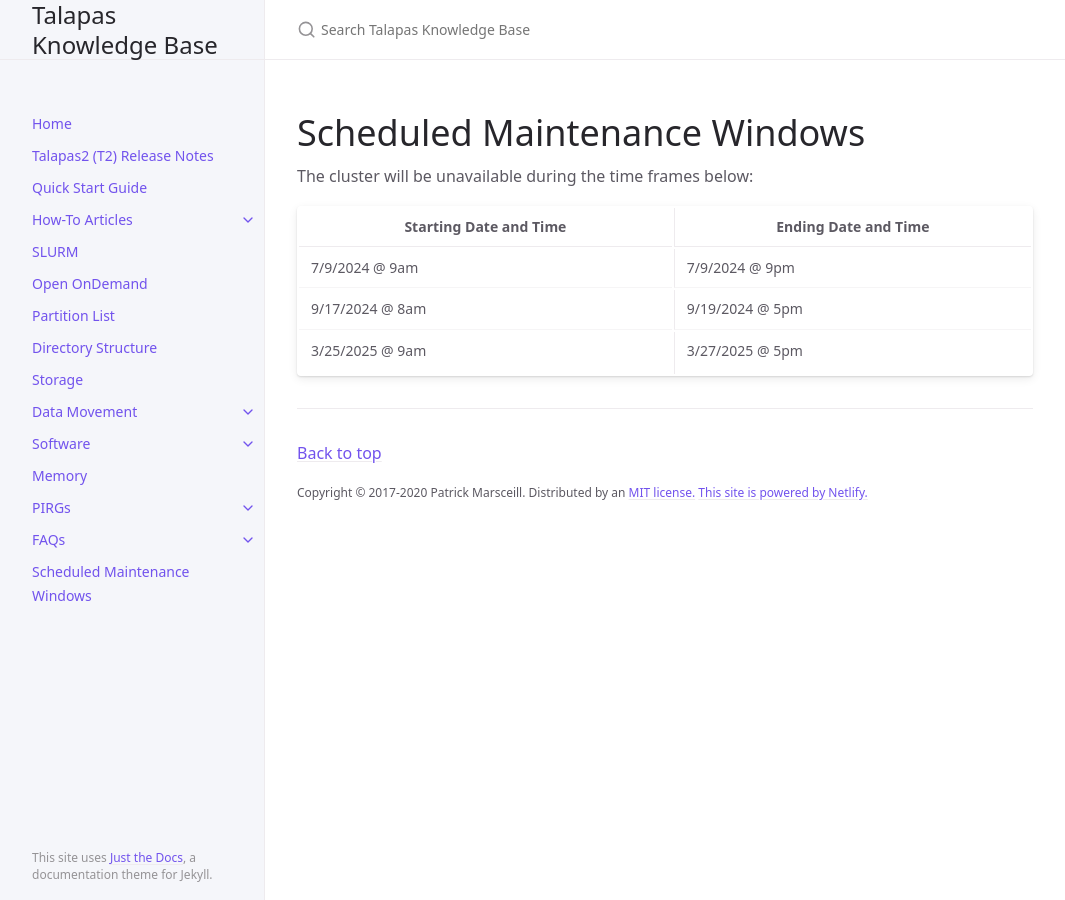
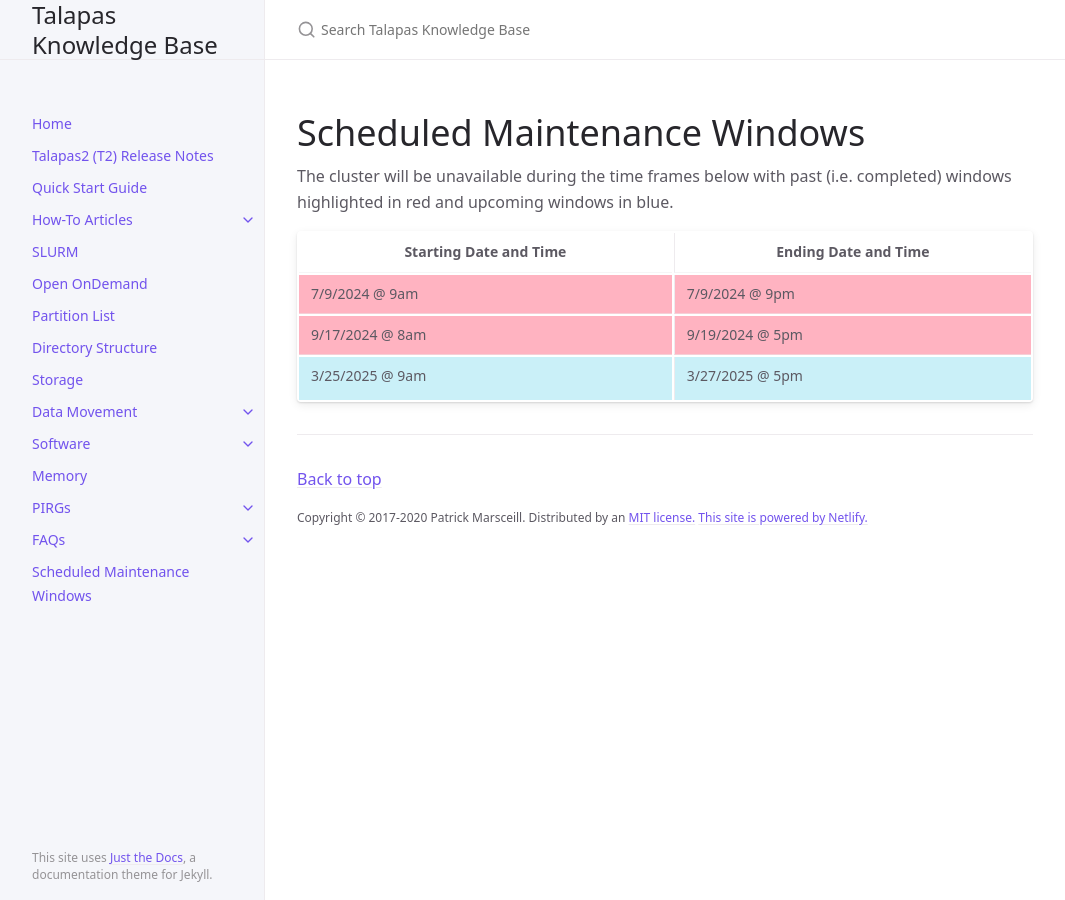
Before and after one commit to uoracs/talapas2-knowledge-base, a Jekyll site: the page built from docs/scheduled_maintenance.md, in a window 1280 px wide. Shown: the whole page, without its empty margins (107-1172 px from the left). Built offline with Jekyll 4.4.1, drawn with Linux system fonts in a browser that asks for light colours; cached includes are drawn as plain includes.

Commit message:
style the maintenence window table

```diff
--- a/docs/scheduled_maintenance.md
+++ b/docs/scheduled_maintenance.md
@@ -6,10 +6,23 @@ nav_order: 11
 
 # Scheduled Maintenance Windows
 
-The cluster will be unavailable during the time frames below:
+The cluster will be unavailable during the time frames below with past (i.e. completed) windows highlighted in red and upcoming windows in blue.
 
-| Starting Date and Time | Ending Date and Time |
-| ---------------------- | -------------------- |
-| 7/9/2024 @ 9am         | 7/9/2024 @ 9pm       |
-| 9/17/2024 @ 8am        | 9/19/2024 @ 5pm      |
-| 3/25/2025 @ 9am        | 3/27/2025 @ 5pm      |
+<table>
+  <tr>
+    <th>Starting Date and Time</th>
+    <th>Ending Date and Time</th>
+  </tr>
+  <tr>
+    <td style="background-color:#ffb3c1">7/9/2024 @ 9am</td>
+    <td style="background-color:#ffb3c1">7/9/2024 @ 9pm</td>
+  </tr>
+    <tr>
+    <td style="background-color:#ffb3c1">9/17/2024 @ 8am</td>
+    <td style="background-color:#ffb3c1">9/19/2024 @ 5pm</td>
+  </tr>
+  <tr>
+    <td style="background-color:#caf0f8">3/25/2025 @ 9am</td>
+    <td style="background-color:#caf0f8">3/27/2025 @ 5pm</td>
+  </tr>
+</table>
```
